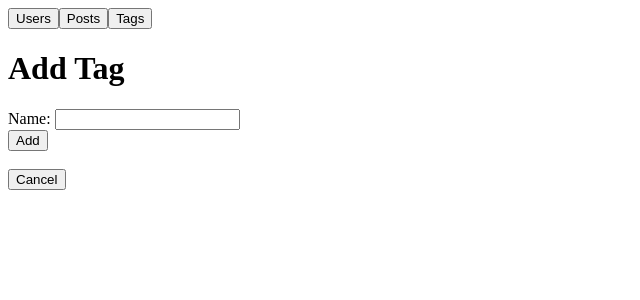
After one commit to N-Pearce/-SQLAlchemy-exercise-part3, a Flask app: page /tags/new in a window 1280 px wide. The commit adds this page. Shown: the top 300 px of the page, without its empty margins (0-640 px from the left). Run offline with Flask 3, Linux system fonts and the light colour scheme.

Commit message:
completed part3 - Many-to-Many

```diff
--- a/app.py
+++ b/app.py
@@ -2,7 +2,7 @@
 
 from flask import Flask, request, render_template, redirect, flash, session
 from flask_debugtoolbar import DebugToolbarExtension
-from models import db, connect_db, User, Post
+from models import db, connect_db, User, Post, Tag, PostTag
 
 app = Flask(__name__)
 app.config['SQLALCHEMY_DATABASE_URI'] = 'postgresql:///blogly'
@@ -35,6 +35,8 @@ with app.app_context():
 def to_users():
     return redirect('/users')
 
+### Start of Users
+
 @app.route('/users')
 def show_all_users():
     users = User.query.order_by(User.last_name, User.first_name).all()
@@ -60,9 +62,6 @@ def add_user():
 def show_user(user_id):
     user = User.query.get_or_404(user_id)
     posts = Post.query.filter(Post.user_id == user.id)
-    print('############################')
-    print(posts)
-    print('############################')
     return render_template('users/details.html', user=user, posts=posts)
 
 @app.route('/users/<int:user_id>/edit')
@@ -94,9 +93,17 @@ def delete_user(user_id):
     db.session.commit()
     return redirect('/users')
 
+### Start of Posts
+
+@app.route('/posts')
+def show_all_posts():
+    posts = Post.query.order_by(Post.title).all()
+    return render_template('posts/show.html', posts=posts)
+
 @app.route('/users/<int:user_id>/posts/new')
 def show_new_post_form(user_id):
-    return render_template('/posts/new.html', user_id=user_id)
+    tags = Tag.query.all()
+    return render_template('/posts/new.html', user_id=user_id, tags=tags)
 
 @app.route('/users/<int:user_id>/posts/new', methods=['POST'])
 def add_user_post(user_id):
@@ -105,6 +112,10 @@ def add_user_post(user_id):
         content=request.form['content'],
         user_id=user_id
     )
+
+    tag_ids = [int(num) for num in request.form.getlist('tags')]
+    new_post.tags = Tag.query.filter(Tag.id.in_(tag_ids)).all()
+
     db.session.add(new_post)
     db.session.commit()
     return redirect(f'/users/{user_id}')
@@ -118,13 +129,18 @@ def show_post(post_id):
 @app.route('/posts/<int:post_id>/edit')
 def edit_post_screen(post_id):
     post = Post.query.get_or_404(post_id)
-    return render_template('/posts/edit.html', post=post)
+    tags = Tag.query.all()
+    return render_template('/posts/edit.html', post=post, tags=tags)
 
 @app.route('/posts/<int:post_id>/edit', methods=['POST'])
 def edit_post(post_id):
     post = Post.query.get_or_404(post_id)
     post.title = request.form['title']
     post.content = request.form['content']
+
+    tag_ids = [int(num) for num in request.form.getlist('tags')]
+    post.tags = Tag.query.filter(Tag.id.in_(tag_ids)).all()
+
     db.session.add(post)
     db.session.commit()
     return redirect(f'/posts/{post_id}')
@@ -132,11 +148,62 @@ def edit_post(post_id):
 @app.route('/posts/<int:post_id>/delete/<int:user_id>')
 def delete_post(post_id, user_id):
     post = Post.query.get_or_404(post_id)
+
+    deleted_post_tags = PostTag.query.filter_by(post_id=post.id).all()
+    for post_tag in deleted_post_tags:
+        db.session.delete(post_tag)
+
     db.session.delete(post)
     db.session.commit()
     return redirect(f'/users/{user_id}')
 
-@app.route('/posts')
-def show_all_posts():
-    posts = Post.query.order_by(Post.title).all()
-    return render_template('posts/show.html', posts=posts)
+### Start of Tags
+
+@app.route('/tags')
+def show_all_tags():
+    tags = Tag.query.order_by(Tag.name).all()
+    return render_template('tags/show.html', tags=tags)
+
+@app.route('/tags/new')
+def show_new_tag_form():
+    return render_template('tags/new.html')
+
+@app.route('/tags/new', methods=['POST'])
+def add_tag():
+    new_tag = Tag(
+        name=request.form['name']
+    )
+    db.session.add(new_tag)
+    db.session.commit()
+    return redirect('/tags')
+
+@app.route('/tags/<int:tag_id>')
+def show_tag(tag_id):
+    tag = Tag.query.get_or_404(tag_id)
+    return render_template('tags/details.html', tag=tag)
+
+### TAGS
+
+@app.route('/tags/<int:tag_id>/edit')
+def edit_tag_screen(tag_id):
+    tag = Tag.query.get_or_404(tag_id)
+    return render_template('/tags/edit.html', tag=tag)
+
+@app.route('/tags/<int:tag_id>/edit', methods=['POST'])
+def edit_tag(tag_id):
+    tag = Tag.query.get_or_404(tag_id)
+    tag.name = request.form['name']
+    db.session.add(tag)
+    db.session.commit()
+    return redirect(f'/tags/{tag_id}')
+
+@app.route('/tags/<int:tag_id>/delete')
+def delete_tag(tag_id):
+    tag = Tag.query.get_or_404(tag_id)
+    deleted_post_tags = PostTag.query.filter_by(tag_id=tag.id).all()
+    for post_tag in deleted_post_tags:
+        db.session.delete(post_tag)
+
+    db.session.delete(tag)
+    db.session.commit()
+    return redirect(f'/tags')
--- a/templates/base.html
+++ b/templates/base.html
@@ -6,6 +6,11 @@
     <title>{% block title %}{% endblock %}</title>
 </head>
 <body>
+    <header style="display: flex;">
+        <form action="/users"><button>Users</button></form>
+        <form action="/posts"><button>Posts</button></form>
+        <form action="/tags"><button>Tags</button></form>
+    </header>
     {% block content %}
     {% endblock %}
 </body>
--- a/templates/posts/new.html
+++ b/templates/posts/new.html
@@ -10,6 +10,12 @@ Create New Post
 <form action="/users/{{user_id}}/posts/new", method="POST">
   Title: <input name="title" required> <br>
   Content: <input name="content" required> <br>
+  {% for tag in tags %}
+  <input type="checkbox"
+         name="tags"
+         value="{{tag.id}}"
+         id="tag_{{tag.id}}"> {{tag.name}} <br>
+  {% endfor %}
   <button>Add</button>
 </form>
 <br>
--- a/templates/posts/show.html
+++ b/templates/posts/show.html
@@ -11,4 +11,6 @@ All Posts
   <li><a href="/posts/{{post.id}}">{{post.title}}</a></li>
   {% endfor%}
 </ul>
+
+<p>(Please select a user to add a post)</p>
 {% endblock %}
--- /dev/null
+++ b/templates/tags/new.html
@@ -0,0 +1,18 @@
+{% extends 'base.html' %}
+
+{% block title %}
+Create New Tag
+{% endblock%}
+
+{% block content %}
+<h1>Add Tag</h1>
+
+<form action="/tags/new", method="POST">
+  Name: <input name="name" required> <br>
+  <button>Add</button>
+</form>
+<br>
+<form action="/tags">
+  <button>Cancel</button>
+</form>
+{% endblock %}
--- a/templates/users/details.html
+++ b/templates/users/details.html
@@ -34,6 +34,6 @@ User Details
 </form>
 <br>
 <form action="/users">
-    <button>Home</button>
+    <button>Back</button>
 </form>
 {% endblock %}
--- a/templates/users/new.html
+++ b/templates/users/new.html
@@ -13,4 +13,8 @@ Create New User
   Image URL: <input name="image_url" accept="image/*"> <br>
   <button>Add</button>
 </form>
+<br>
+<form action="/users">
+  <button>Cancel</button>
+</form>
 {% endblock %}
```
Also changed, not shown: models.py (+37 -1 lines), templates/home.html (added, +10 -0 lines), templates/posts/details.html (+9 -2 lines), templates/posts/edit.html (+11 -1 lines), templates/tags/details.html (added, +30 -0 lines), templates/tags/edit.html (added, +23 -0 lines), templates/tags/show.html (added, +18 -0 lines).
